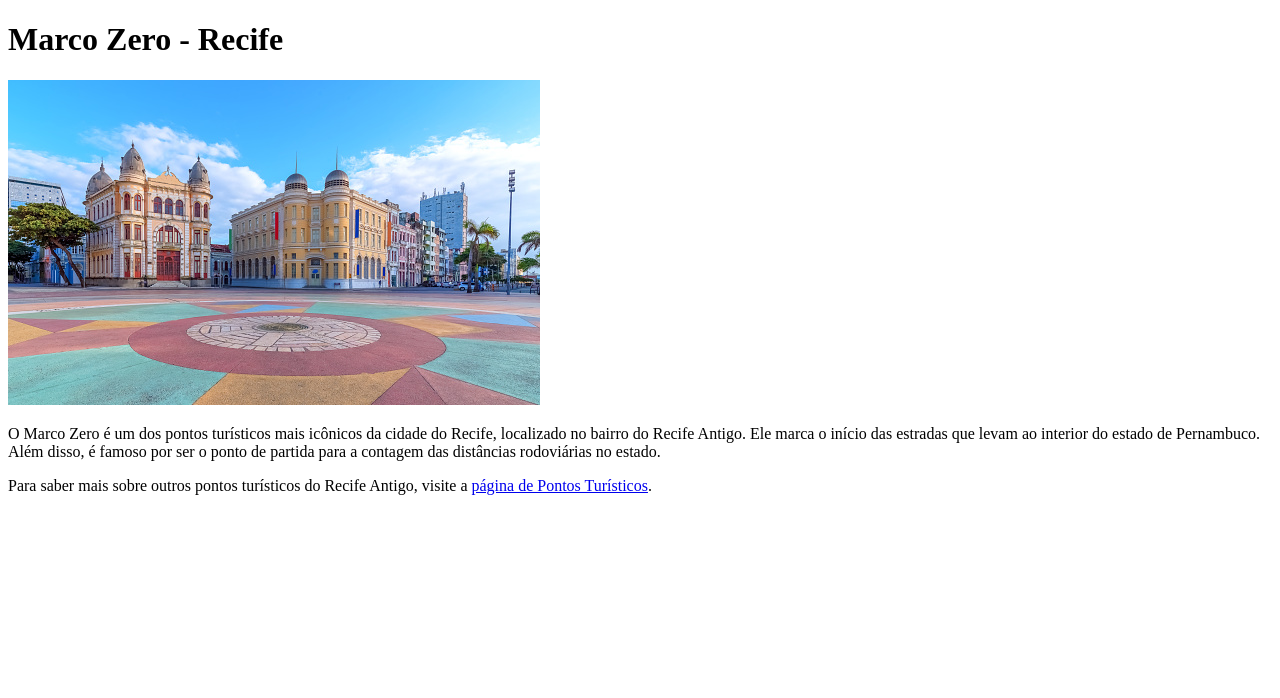
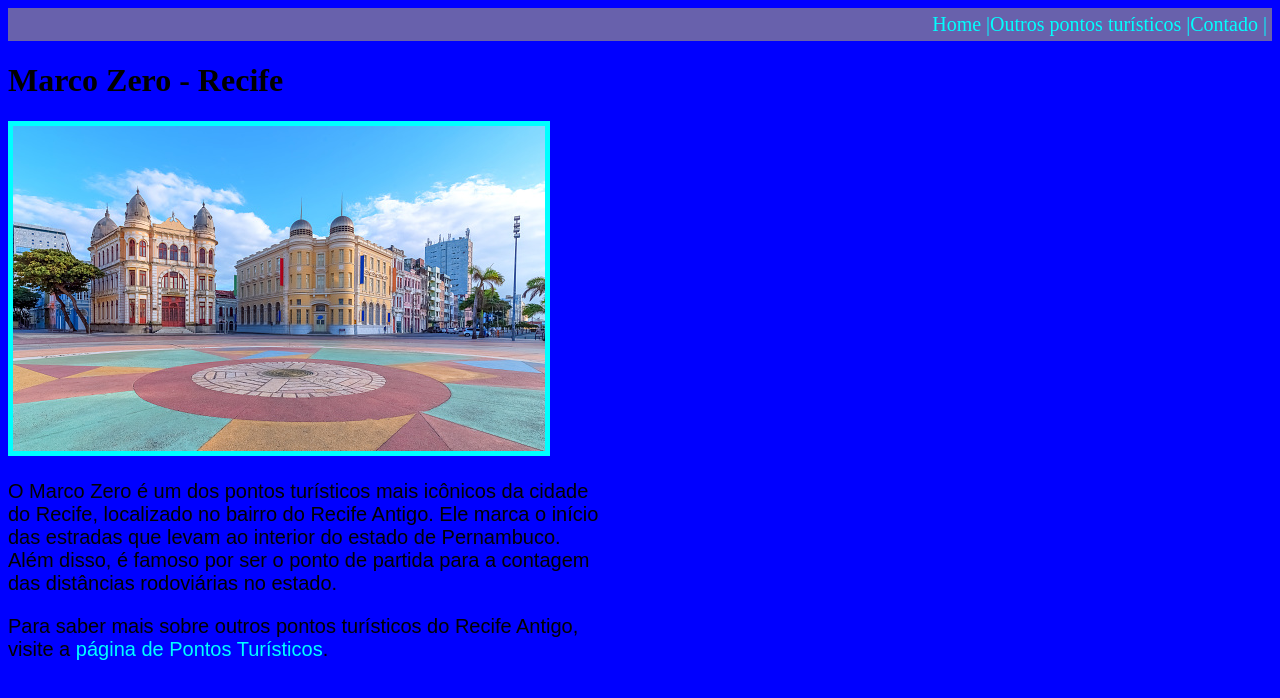
Before and after one commit to SamigoSilva/ponto-turistico-recife, a plain HTML site: page index.html in a window 1280 px wide. Drawn offline with Linux system fonts and the light colour scheme.

Commit message:
Add do CSS e update de arquivos

```diff
--- /dev/null
+++ b/css/style.css
@@ -0,0 +1,32 @@
+* {
+    text-decoration: none;
+}
+
+p {
+    font-family: sans-serif;
+    color:rgb(2, 0, 2);
+    font-size: 20px;
+    width: 600px;
+}
+
+a {
+
+    font-size: 20px;
+    color:aqua;
+
+}
+body {
+    background-color: blue;
+}
+
+nav {
+    background-color: rgb(104, 97, 172);
+    padding: 5px 5px 5px 10px;
+    overflow: hidden;
+    display: flex;
+    justify-content: end;
+    align-items: center;
+}
+img {
+    border: 5px solid aqua;
+}
--- a/index.html
+++ b/index.html
@@ -3,10 +3,16 @@
 <head>
     <meta charset="UTF-8">
     <meta name="viewport" content="width=device-width, initial-scale=1.0">
+    <link href="./css/style.css" rel="stylesheet" />
     <title>Marco Zero - Recife</title>
 </head>
 <body>
     <header>
+      <nav>
+        <a href="./index.html">Home |</a>
+        <a href="./pontosturisticos.html"> Outros pontos turísticos |</a>
+        <a href="#"> Contado |</a>
+      </nav>
         <h1>Marco Zero - Recife</h1>
     </header>
     <main>
```
Also changed, not shown: pontosturisticos.html (+6 -0 lines).
